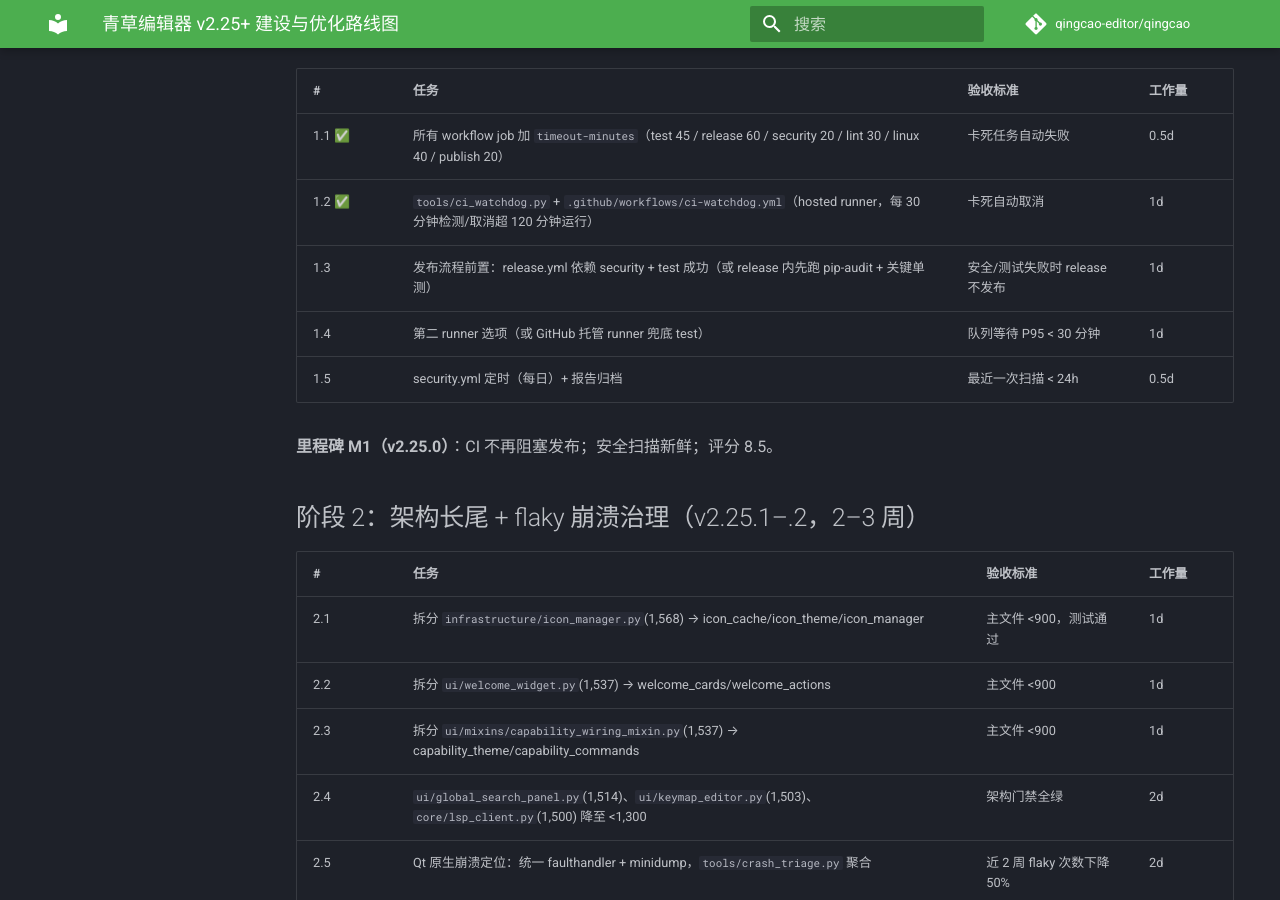
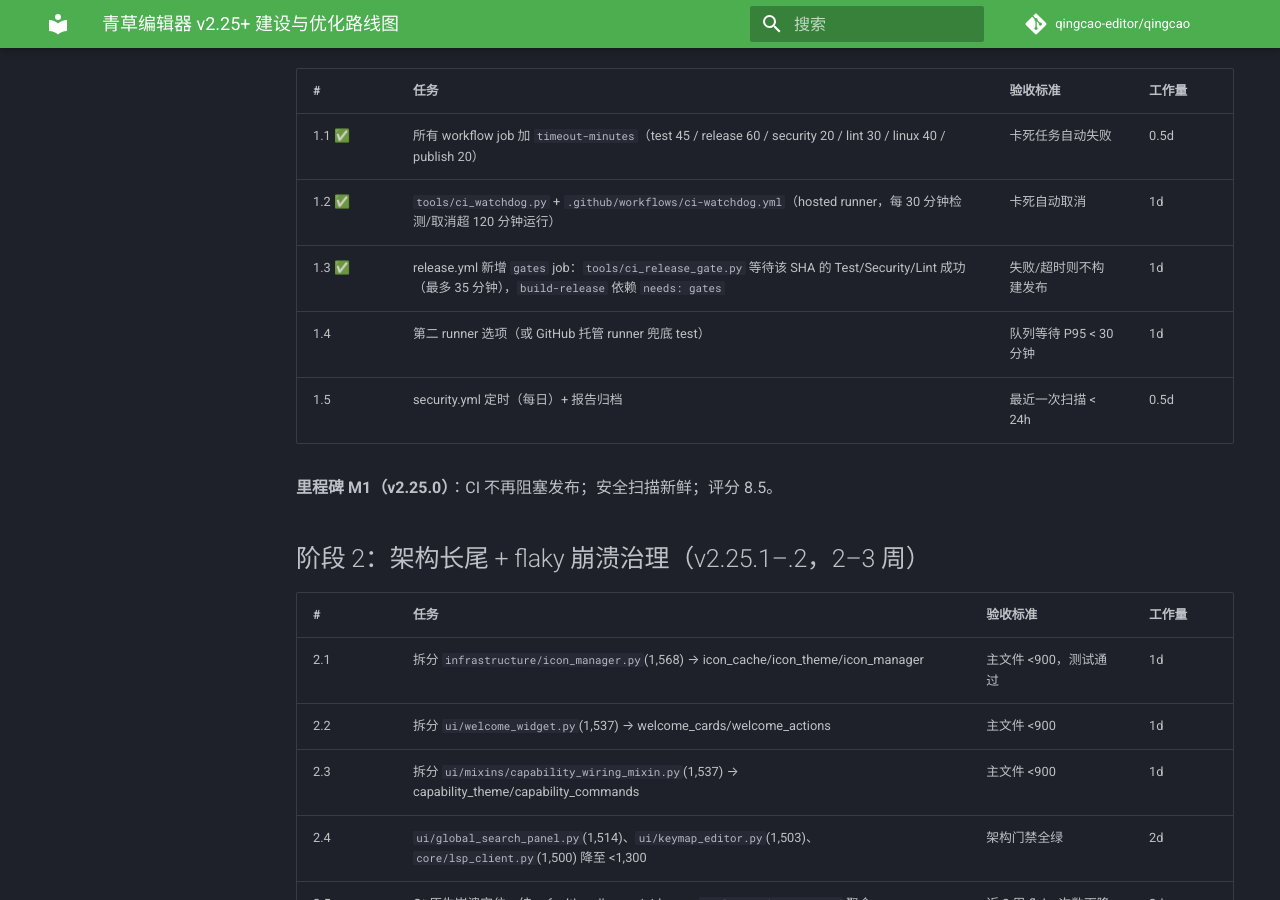
Before and after one commit to TomJerryGit/qingcao, an MkDocs documentation site: the page built from docs/roadmap_v2.25.md, in a window 1280 px wide and 900 px high, scrolled down 657 px. Built offline with MkDocs 1.6.1 and Material for MkDocs 9.7.7, drawn with Linux system fonts in a browser that asks for light colours; comment, search, counter and statistics services are not loaded.

Commit message:
docs: 路线图 1.3 完成（release 前置门禁）

```diff
--- a/docs/roadmap_v2.25.md
+++ b/docs/roadmap_v2.25.md
@@ -18,7 +18,7 @@
 |---|---|---|---|
 | 1.1 ✅ | 所有 workflow job 加 `timeout-minutes`（test 45 / release 60 / security 20 / lint 30 / linux 40 / publish 20） | 卡死任务自动失败 | 0.5d |
 | 1.2 ✅ | `tools/ci_watchdog.py` + `.github/workflows/ci-watchdog.yml`（hosted runner，每 30 分钟检测/取消超 120 分钟运行） | 卡死自动取消 | 1d |
-| 1.3 | 发布流程前置：release.yml 依赖 security + test 成功（或 release 内先跑 pip-audit + 关键单测） | 安全/测试失败时 release 不发布 | 1d |
+| 1.3 ✅ | release.yml 新增 `gates` job：`tools/ci_release_gate.py` 等待该 SHA 的 Test/Security/Lint 成功（最多 35 分钟），`build-release` 依赖 `needs: gates` | 失败/超时则不构建发布 | 1d |
 | 1.4 | 第二 runner 选项（或 GitHub 托管 runner 兜底 test） | 队列等待 P95 < 30 分钟 | 1d |
 | 1.5 | security.yml 定时（每日）+ 报告归档 | 最近一次扫描 < 24h | 0.5d |
 
```
Also changed, not shown: CHANGELOG.md (+5 -0 lines).
